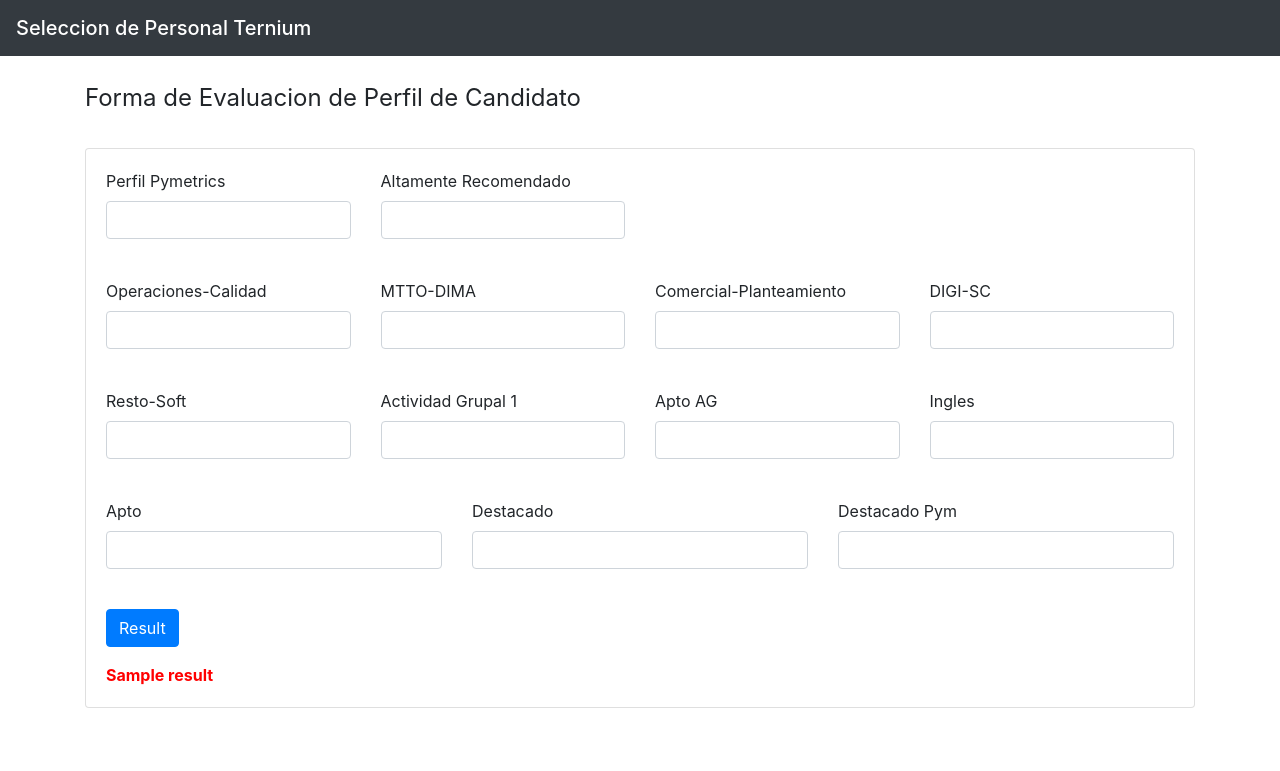
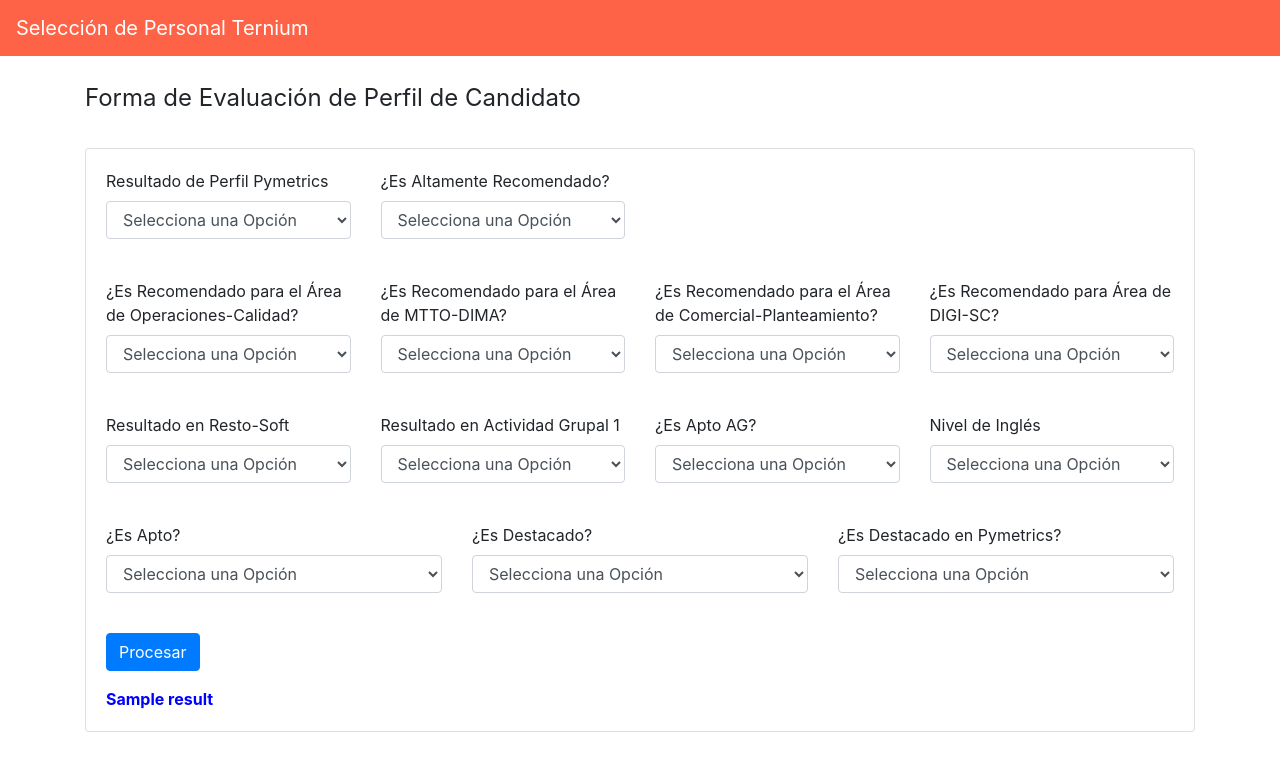
Before and after one commit to CamilaNavarr0/AppRetoTC2004B, a Flask app: template WebApp/templates/SeleccionPersonal.html in a window 1280 px wide. Shown: the top 771 px of the page. Run offline with Flask 2, Linux system fonts and the light colour scheme; the template is opened without the code that fills it: most values are stand-ins (such as "Sample title", 1, 10 or a date in 2020); parts of the project's set-up code (start-up, migrations or seed data) failed here and were passed over; some libraries are stand-ins or nearby versions.

Commit message:
Update SeleccionPersonal.html

```diff
--- a/WebApp/templates/SeleccionPersonal.html
+++ b/WebApp/templates/SeleccionPersonal.html
@@ -15,88 +15,167 @@
 
 
 		<!-- Navbar-->
-		<nav class="navbar navbar-dark bg-dark">
-			<span class="navbar-brand mb-0 h1">Seleccion de Personal Ternium</span>
+		<nav class="navbar navbar-dark" style = "background-color: #FF6347;">
+			<span class="navbar-brand mb-0 h0">Selección de Personal Ternium</span>
 		</nav>
 		<div class="container">
 			<br>
 			<!--Form-->
 			<form action = "{{url_for('predict')}}" method ="POST" >
 				<fieldset>
-				<legend>Forma de Evaluacion de Perfil de Candidato</legend><br>
+				<legend>Forma de Evaluación de Perfil de Candidato</legend><br>
 				  <div class="card card-body" >
 					  <div class="form-group  row">
 						<div class="col-sm-3">
-							<label for="perfil">Perfil Pymetrics</label>
-							<input type="number" class="form-control" id="perfil" name="perfil" required>
+							<label for="perfil">Resultado de Perfil Pymetrics</label>
+							<select class="form-control" id="perfil"  name="perfil" required>
+								<option disabled selected value> Selecciona una Opción </option>
+								<option value = "0">0</option>
+								<option value = "1">1</option>
+								<option value = "2">2</option>
+								<option value = "3">3</option>
+								<option value = "4">4</option>
+								<option value = "5">5</option>
+								<option value = "6">6</option>
+								<option value = "7">7</option>
+								<option value = "8">8</option>
+								<option value = "9">9</option>
+								<option value = "10">10</option>
+							</select>
 						</div>
 						<div class="col-sm-3">
-							<label for="recomendado">Altamente Recomendado</label>
-							<input type="number" class="form-control" id="recomendado" name="recomendado" required>
+							<label for="recomendado">¿Es Altamente Recomendado?</label>
+							<select class="form-control" id="recomendado"  name="recomendado" required>
+								<option disabled selected value> Selecciona una Opción </option>
+								<option value = "0">No Altamente Recomendado</option>
+								<option value = "1">Altamente Recomendado</option>
+							</select>
 					   </div>
 					  </div>
 					  <br>
 					  <div class="form-group  row">
 						  <div class="col-sm">
-							<label for="opcalidad">Operaciones-Calidad</label>
-							<input type="number" class="form-control" id="opcalidad" name="opcalidad" required>
+							<label for="opcalidad">¿Es Recomendado para el Área de Operaciones-Calidad?</label>
+							<select class="form-control" id="opcalidad"  name="opcalidad" required>
+								<option disabled selected value> Selecciona una Opción </option>
+								<option value = "0">No Recomendado</option>
+								<option value = "1">Recomendado</option>
+								<option value = "2">Altamente Recomendado</option>
+
+							</select>
 						  </div>
 						  <div class="col-sm">
-							<label for="mtto">MTTO-DIMA</label>
-							<input type="number" class="form-control" id="mtto" name="mtto"  required>
+							<label for="mtto">¿Es Recomendado para el Área de MTTO-DIMA?</label>
+							<select class="form-control" id="mtto"  name="mtto" required>
+								<option disabled selected value> Selecciona una Opción </option>
+								<option value = "0">No Recomendado</option>
+								<option value = "1">Recomendado</option>
+								<option value = "2">Altamente Recomendado</option>
+
+							</select>
 						  </div>
 						  <div class="col-sm">
-							<label for="comercial">Comercial-Planteamiento</label>
-							<input type="number" class="form-control" id="comercial" name="comercial" required>
+							<label for="comercial">¿Es Recomendado para el Área de Comercial-Planteamiento?</label>
+							<select class="form-control" id="comercial"  name="comercial" required>
+								<option disabled selected value> Selecciona una Opción </option>
+								<option value = "0">No Recomendado</option>
+								<option value = "1">Recomendado</option>
+								<option value = "2">Altamente Recomendado</option>
+
+							</select>
 						  </div>
 						  <div class="col-sm">
-							<label for="digi">DIGI-SC</label>
-							<input type="number" class="form-control" id="digi" name="digi" required>
+							<label for="digi">¿Es Recomendado para Área de DIGI-SC?</label>
+							<select class="form-control" id="digi"  name="digi" required>
+								<option disabled selected value> Selecciona una Opción </option>
+								<option value = "0">No Recomendado</option>
+								<option value = "1">Recomendado</option>
+								<option value = "2">Altamente Recomendado</option>
+
+							</select>
 						</div>
 					  </div>
 
 					  <br>
 					  <div class="form-group row">
 							<div class="col-sm">
-								<label for="resto">Resto-Soft</label>
-								<input type="number" class="form-control" id="resto" name="resto" required>
+								<label for="resto">Resultado en Resto-Soft</label>
+								<select class="form-control" id="resto"  name="resto" required>
+									<option disabled selected value> Selecciona una Opción </option>
+									<option value = "0">No Recomendado</option>
+									<option value = "1">Recomendado</option>
+									<option value = "2">Altamente Recomendado</option>
+								</select>
 							  </div>
 							  <div class="col-sm">
-								<label for="grupal1">Actividad Grupal 1</label>
-								<input type="number" class="form-control" id="grupal1" name="grupal1" required>
+								<label for="grupal1">Resultado en Actividad Grupal 1</label>
+								<select class="form-control" id="grupal1"  name="grupal1" required>
+									<option disabled selected value> Selecciona una Opción </option>
+									<option value = "0">0</option>
+									<option value = "1">1</option>
+									<option value = "2">2</option>
+									<option value = "3">3</option>
+									<option value = "4">4</option>
+									<option value = "5">5</option>
+								</select>
 							  </div>
 							  <div class="col-sm">
-								<label for="aptoag">Apto AG</label>
-								<input type="number" class="form-control" id="aptoag" name="aptoag" required>
+								<label for="aptoag">¿Es Apto AG?</label>
+								<select class="form-control" id="aptoag"  name="aptoag" required>
+									<option disabled selected value> Selecciona una Opción </option>
+									<option value = "0">No es Apto</option>
+									<option value = "1">Apto</option>
+								</select>
 							  </div>
 							  <div class="col-sm">
-								<label for="ingles">Ingles</label>
-								<input type="number" class="form-control" id="ingles" name="ingles" required>
+								<label for="ingles">Nivel de Inglés</label>
+								<select class="form-control" id="ingles"  name="ingles" required>
+									<option disabled selected value> Selecciona una Opción </option>
+									<option value = "0">Sin Conocimientos en Inglés</option>
+									<option value = "1">A1</option>
+									<option value = "2">A2</option>
+									<option value = "3">B1</option>
+									<option value = "4">B2</option>
+									<option value = "5">C1</option>
+									<option value = "6">C2</option>
+								</select>
 							  </div>
 						  </div>
 						  <br>
 						  <div class="form-group  row">
 						  <div class="col-sm">
-							<label for="apto">Apto</label>
-							<input type="number" class="form-control" id="apto" name="apto" required>
+							<label for="apto">¿Es Apto?</label>
+							<select class="form-control" id="apto"  name="apto" required>
+								<option disabled selected value> Selecciona una Opción </option>
+								<option value = "0">No Apto</option>
+								<option value = "1">Apto</option>
+							</select>
 						  </div>
 						  <div class="col-sm">
-							<label for="destacado">Destacado</label>
-							<input type="number" class="form-control" id="destacado" name="destacado" required>
+							<label for="destacado">¿Es Destacado?</label>
+							<select class="form-control" id="destacado"  name="destacado" required>
+								<option disabled selected value> Selecciona una Opción </option>
+								<option value = "0">No Destacado</option>
+								<option value = "1">Destacado</option>
+							</select>
 						  </div>
 						  <div class="col-sm">
-							<label for="destacado_pym">Destacado Pym</label>
-							<input type="number" class="form-control" id="destacado_pym" name="destacado_pym" required>
+							<label for="destacado_pym">¿Es Destacado en Pymetrics?</label>
+							<select class="form-control" id="destacado_pym"  name="destacado_pym" required>
+								<option disabled selected value> Selecciona una Opción </option>
+								<option value = "0">No Destacado</option>
+								<option value = "1">Destacado</option>
+							</select>
 						  </div>
 					  </div>
 					  <br>
 					  <div class="form-group">
-						<input class="btn btn-primary" type="submit" value="Result">
+						<input class="btn btn-primary" type="submit" value="Procesar">
 					  </div>
 
 					  <!--Prediction Result-->
 					  <div id ="result">
-							<strong style="color:red">{{result}}</strong>
+							<strong style="color:blue">{{result}}</strong>
 					 </div>
 				     </div>
 			 </fieldset>
```
